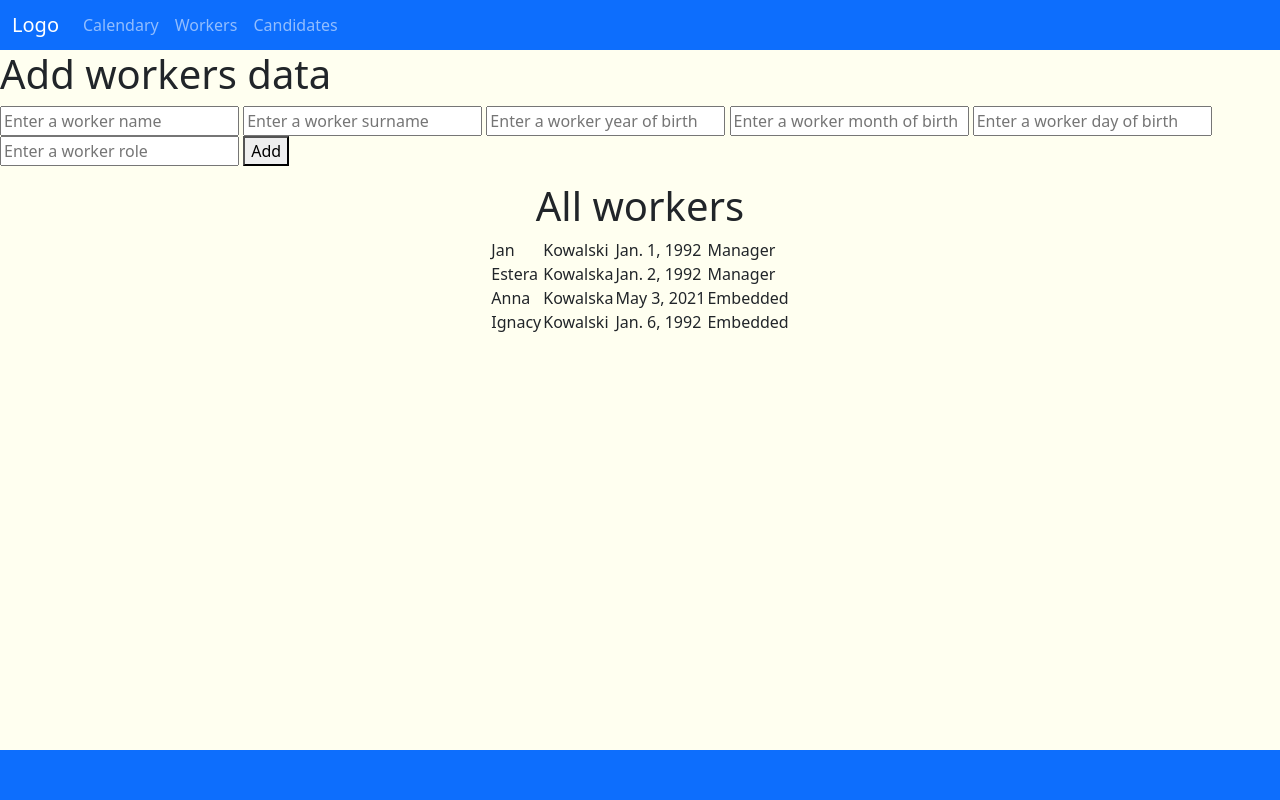
After one commit to rafal1999/TAB, a Django app: page /testworkers/ in a window 1280 px wide. The commit adds this page. Run offline with Django 3.2, Linux system fonts and the light colour scheme; data comes from the database, SQL or seed files in the repository; both versions use the stored data as it was after the commit; some libraries are stand-ins or nearby versions.

Commit message:
baza danych i admin

```diff
--- a/Site/admin.py
+++ b/Site/admin.py
@@ -1,10 +1,11 @@
 from django.contrib import admin
-from .models        import Workers, Workers_Role, Candidates, Candidates_Role, Tests, Calendar, Recruitment_Meetings, Recruitment_Process
+from .models        import Workers, Workers_Role, Candidates, Candidates_Role, Tests, Calendar, Recruitment_Meetings, Recruitment_Process, Workers_Form
 
 # Register your models here.
 
 class Workers_Admin(admin.ModelAdmin):
     list_display = [f.name for f in Workers._meta.fields]
+    form = Workers_Form
 
 class Workers_Role_Admin(admin.ModelAdmin):
     list_display = [f.name for f in Workers_Role._meta.fields]
--- a/Site/models.py
+++ b/Site/models.py
@@ -1,5 +1,8 @@
-from django.db import models
+from django.db              import models
 from django.core.validators import MaxValueValidator, MinValueValidator
+from django.forms           import ModelForm, PasswordInput
+
+
 
 SEX_FEMALE = 'F'
 SEX_MALE = 'M'
@@ -89,12 +92,15 @@ class Candidates(models.Model): #TODO zmienić klucz obcy do Ról kandydatów
 class Recruitment_Process(models.Model):
     ID =models.AutoField(primary_key=True)
     Stage = models.CharField(max_length=1,default='',choices=STAGE_OPTIONS)#choices=[(tag,tag.value) for tag in stage_choice])
-    ID_Candidates_Role = models.ForeignKey('Candidates_Role',default=None,null=True, on_delete= models.SET_NULL)
+    ID_Candidates_Role = models.ForeignKey('Candidates_Role',default=None,null=True,verbose_name='Candidate role', on_delete= models.SET_NULL)
     ID_Candidates = models.ForeignKey("Candidates", default=None, null=True, verbose_name='Candidate' ,on_delete=models.SET_NULL)
 
     class Meta:
-        verbose_name = 'Role'
+        verbose_name = 'Process'
         verbose_name_plural = 'Recruitment process'
+
+    def __str__(self):
+        return self.ID_Candidates.Name + ' ' + self.ID_Candidates.Surname + ' ' + self.ID_Candidates_Role.Name
 
 
 class Workers_Role(models.Model):
@@ -105,7 +111,7 @@ class Workers_Role(models.Model):
         verbose_name = 'Role'
         verbose_name_plural = 'Workers roles'
 
-    def __str__(self): #konieczne jeśli w django admin chemy wybierać po nazwie roli a nie Role_object (1..n)
+    def __str__(self):
         return self.Name
 
 class Workers(models.Model):
@@ -116,8 +122,7 @@ class Workers(models.Model):
     Login = models.CharField(max_length=32,null=True)
     Password = models.CharField(max_length=32,null=False,default="") #TODO password bo widac hasło w
     Email_address = models.EmailField(max_length=50,null=True)
-    ID_Workers_Role = models.ForeignKey("Workers_Role", default=None, null=True, on_delete=models.SET_NULL)
-
+    ID_Workers_Role = models.ForeignKey("Workers_Role", default=None, null=True, verbose_name='Role' , on_delete=models.SET_NULL)
     class Meta:
         verbose_name = 'worker'
         verbose_name_plural = 'Workers'
@@ -131,8 +136,8 @@ class Tests(models.Model):
     ID = models.AutoField(primary_key=True)
     Points = models.DecimalField(max_digits = 5, decimal_places = 2,validators=[MaxValueValidator(100),MinValueValidator(0)],null=True )
     Check_out_date = models.DateField(auto_now=False, auto_now_add=True)
-    ID_Recruitment_Process = models.ForeignKey("Recruitment_Process", default=None, null=True, verbose_name='Recruitment process' ,on_delete=models.SET_NULL)
-    ID_Workers =  models.ForeignKey("Workers", default=None, null=True, on_delete=models.SET_NULL)
+    ID_Recruitment_Process = models.OneToOneField("Recruitment_Process", default=None, null=True, verbose_name='Candidate and his role' ,on_delete=models.SET_NULL)
+    ID_Workers =  models.ForeignKey("Workers", default=None, null=True,verbose_name="Worker" ,on_delete=models.SET_NULL)
 
     class Meta:
         verbose_name = 'test'
@@ -151,6 +156,8 @@ class Recruitment_Meetings(models.Model):
         verbose_name = 'meeting'
         verbose_name_plural = 'Recruitment meetings'
 
+
+
 class Calendar(models.Model):
     ID = models.AutoField(primary_key=True)
     Meeting_date = models.DateTimeField(auto_now=False, auto_now_add=False)
@@ -162,3 +169,15 @@ class Calendar(models.Model):
     class Meta:
         verbose_name = 'event'
         verbose_name_plural = 'Calendar'
+
+
+
+
+class Workers_Form(ModelForm):
+
+   class Meta:
+        model = Workers
+        widgets = {
+            'Password': PasswordInput(),
+        }
+        fields = [f.name for f in Workers._meta.fields]
--- a/Site/templates/login.html
+++ b/Site/templates/login.html
@@ -32,7 +32,7 @@
                                 <div class="card shadow-lg border-0 rounded-lg mt-5">
                                     <div class="card-header"><h3 class="text-center font-weight-light my-4">Login</h3></div>
                                     <div class="card-body">
-                                        <form method="post" action="/login">
+                                        <form method="post" action="/login/">
                                             {% csrf_token %}
                                           <div class="form-group">
                                             <div class="form-label-group">
--- /dev/null
+++ b/Site/templates/testworkers.html
@@ -0,0 +1,55 @@
+{% load static %}
+
+<link
+    rel="stylesheet"
+    type="text/css"
+    href=" {% static 'home/css/bootstrap.css' %}"
+/>
+
+<html>
+    <title>Candidates recruitment system</title>
+    <body style="background-color:ivory">
+        <nav class="navbar sticky-top navbar-dark bg-primary navbar-expand-lg" style="height: 50px" >
+            <div class="container-fluid">
+                <a class="navbar-brand" href="#">Logo</a>
+                <div class="collapse navbar-collapse">
+                    <ul class="navbar-nav">
+                        <li class="nav-item">
+                            <a href="#" class="nav-link">Calendary</a>
+                        </li>
+                        <li class="nav-item">
+                            <a href="#" class="nav-link">Workers</a>
+                        </li>
+                        <li class="nav-item">
+                            <a href="#" class="nav-link">Candidates</a>
+                        </li>
+                    </ul>
+                </div>
+            </div>
+          </nav>
+
+        <h1>Add workers data</h1>
+        <form method="POST">
+            <input name="worker_name" id="id_worker_name" placeholder="Enter a worker name"/>
+            {% csrf_token %}
+            <input name="worker_surname" id="id_worker_surname" placeholder="Enter a worker surname"/>
+            <input name="worker_year_of_birth" id="id_worker_year_of_birth" placeholder="Enter a worker year of birth"/>
+            <input name="worker_month_of_birth" id="id_worker_month_of_birth" placeholder="Enter a worker month of birth"/>
+            <input name="worker_day_of_birth" id="id_worker_day_of_birth" placeholder="Enter a worker day of birth"/>
+            <input name="worker_role" id="id_worker_role" placeholder="Enter a worker role"/>
+
+            <button>Add</button>
+            <!-- button jest konieczy żeby wysłać cały formularz razem w jednej cześci  -->
+        </form>
+        <center>
+            <h1>All workers</h1>
+            <table id="id_table">
+                {% for w in workers%}                                                          <!--odwoywanie się do tabel połaczonych nie wprost przez klucz obcy (taka składnia) c.ID_Workers_Role.Name-->
+                <tr><td>{{w.Name}}</td> <td>{{w.Surname}}</td> <td> {{w.Birthdate}}</td> <td> {{w.ID_Workers_Role.Name}}</td></tr>
+                {% endfor %}
+            </table>
+        </center>
+        <nav class="navbar fixed-bottom navbar-dark bg-primary " style="height: 50px" ></nav>
+    </body>
+
+</html>
--- a/Site/views.py
+++ b/Site/views.py
@@ -11,7 +11,7 @@ from django.contrib.auth        import login, authenticate
 from django.contrib.auth.mixins import LoginRequiredMixin
 # Create your views here.
 
-def home_page(request):
+def test_workers_page(request):
     if_create=False
     if request.method=="POST":
         y=int(request.POST['worker_year_of_birth'])
@@ -21,20 +21,29 @@ def home_page(request):
         add_worker(name=request.POST['worker_name'], surname=request.POST['worker_surname'], birthday=date(y,m,d), worker_role=worker_role)
     workers = Workers.objects.all()# tabele się łączą automatycznie jeśli mają powiązanie,
 
-    return render(request,'home.html', {'workers':workers})
+    return render(request,'testworkers.html', {'workers':workers})
 
+# def home_page(request):
+#     return render(request,'home.html')
+
+class Home(View):
+    template = 'home.html'
+    login_url = 'login/'
+
+    def get(self, request):
+        return render(request, self.template)
 
 
 class Index(LoginRequiredMixin,View):
     template = 'index.html'
-    login_url = '/login'
+    login_url = 'login/'
 
     def get(self, request):
         return render(request, self.template)
 
 class Login(View):
     template = 'login.html'
-    login_url ='/login'
+    login_url ='login/'
 
     def get(self, request):
         form = AuthenticationForm()
@@ -47,7 +56,7 @@ class Login(View):
         user = authenticate(request, username=username, password=password)
         if user is  None:
             login(request, user)
-            return HttpResponse('')
+            return render(request, self.template)
 
         else:
             return render(request,self.template, {'form':form})
--- a/tab/urls.py
+++ b/tab/urls.py
@@ -17,8 +17,9 @@ from django.contrib import admin
 from django.urls import path
 from Site import views
 urlpatterns = [
-    path('', views.home_page, name='home'),
-    path('index', views.Index.as_view(), name='index'),
-    path('login', views.Login.as_view(), name='login'),
+    path('', views.Home.as_view(), name='home'),
+    path('testworkers/', views.test_workers_page, name='testworkers'),
+    path('index/', views.Index.as_view(), name='index'),
+    path('login/', views.Login.as_view(), name='login'),
     path('admin/', admin.site.urls),
 ]
```
Also changed, not shown: Site/templates/home.html (+6 -50 lines), Site/templates/test_table.html (deleted, +0 -9 lines), Site/migrations/0004_auto_20210530_2007.py (added), db.sqlite3.
